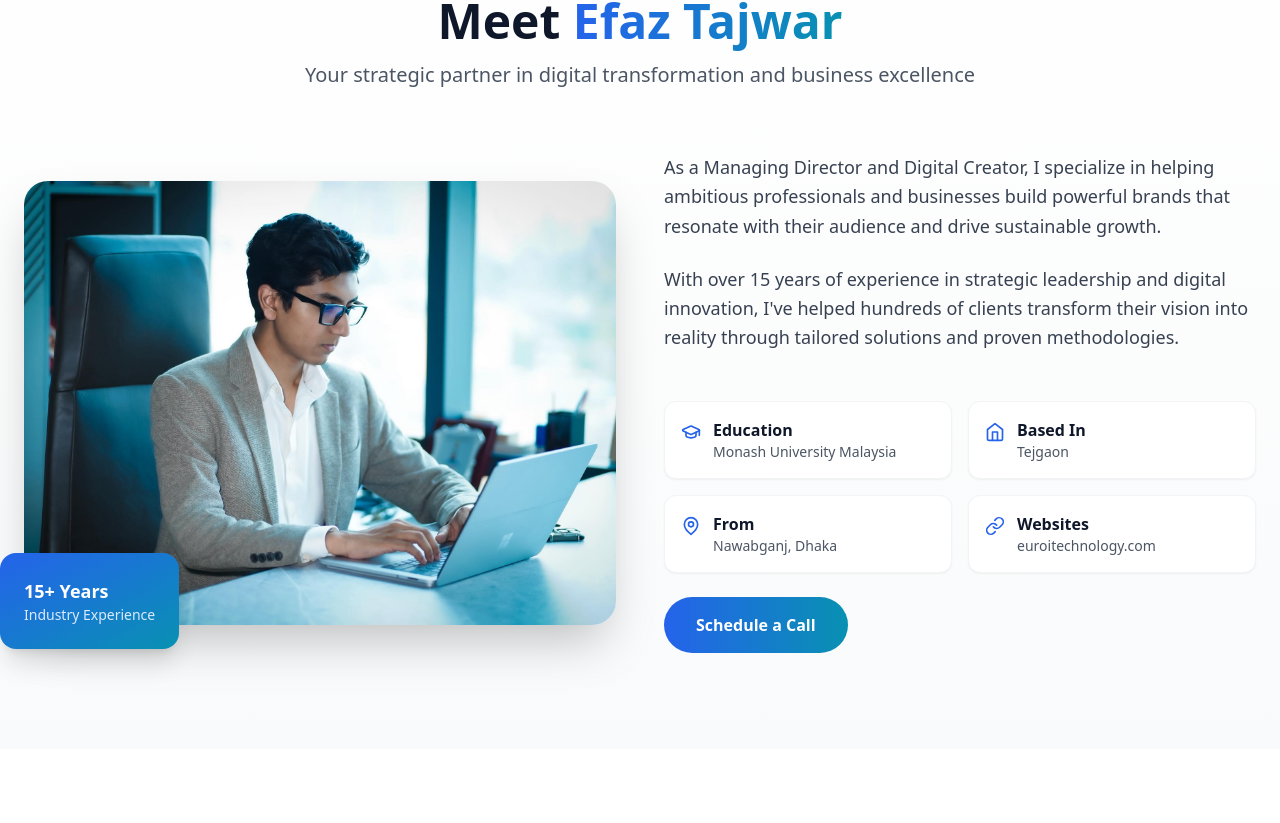
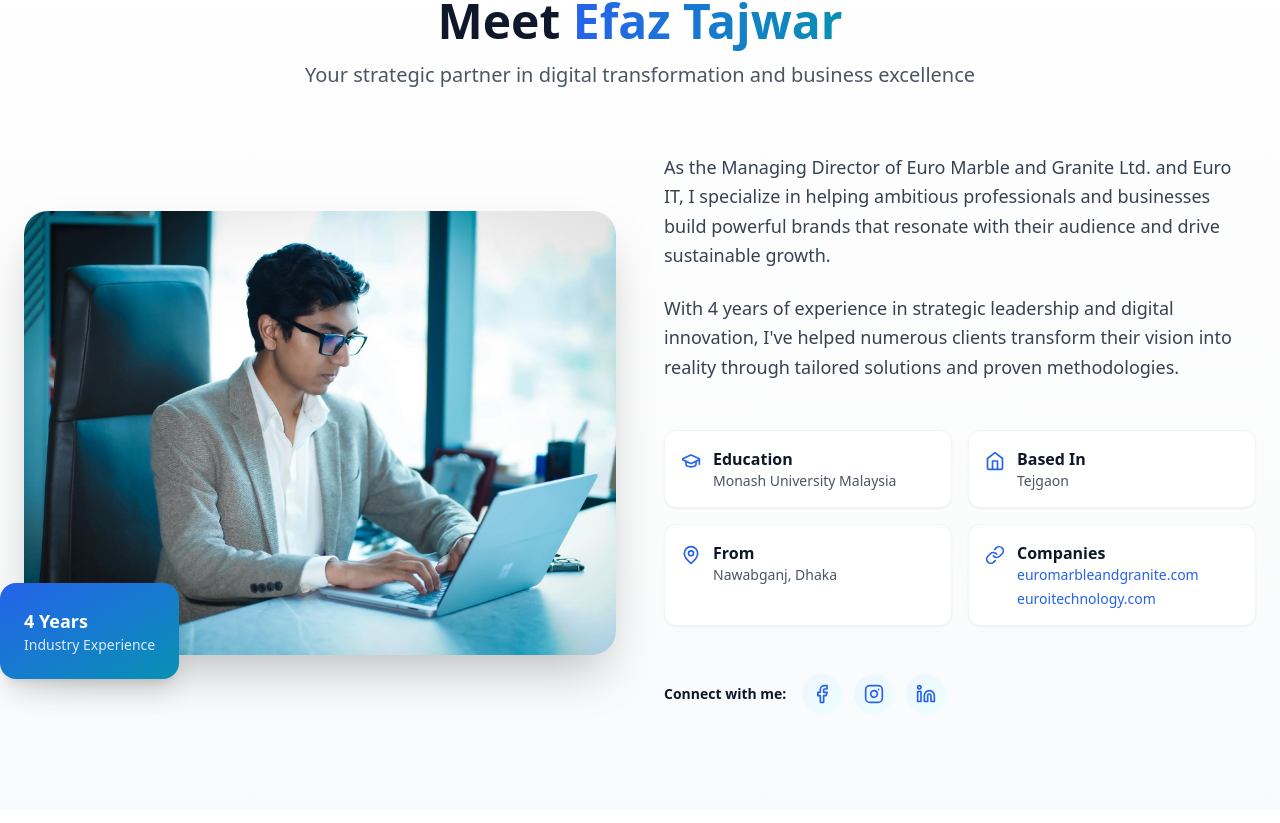
Before and after one commit to RafiMohammadHasib/efaztajwar, a React (Vite) app: page / in a window 1280 px wide. Shown: the part 1097-1920 px from the top of the page. Built offline with nearby package versions, Linux system fonts and the light colour scheme.

Commit message:
Updated Hero.tsx

```diff
--- a/src/components/About.tsx
+++ b/src/components/About.tsx
@@ -1,4 +1,4 @@
-import { MapPin, GraduationCap, Home, Link as LinkIcon } from 'lucide-react';
+import { MapPin, GraduationCap, Home, Link as LinkIcon, Facebook, Instagram, Linkedin } from 'lucide-react';
 
 export default function About() {
   return (
@@ -23,18 +23,18 @@ export default function About() {
               />
             </div>
             <div className="absolute -bottom-6 -left-6 bg-gradient-to-br from-blue-600 to-cyan-600 rounded-2xl p-6 shadow-xl">
-              <p className="text-white font-bold text-lg">15+ Years</p>
+              <p className="text-white font-bold text-lg">4 Years</p>
               <p className="text-blue-100 text-sm">Industry Experience</p>
             </div>
           </div>
 
           <div className="space-y-6">
             <p className="text-lg text-gray-700 leading-relaxed">
-              As a Managing Director and Digital Creator, I specialize in helping ambitious professionals and businesses build powerful brands that resonate with their audience and drive sustainable growth.
+              As the Managing Director of Euro Marble and Granite Ltd. and Euro IT, I specialize in helping ambitious professionals and businesses build powerful brands that resonate with their audience and drive sustainable growth.
             </p>
 
             <p className="text-lg text-gray-700 leading-relaxed">
-              With over 15 years of experience in strategic leadership and digital innovation, I've helped hundreds of clients transform their vision into reality through tailored solutions and proven methodologies.
+              With 4 years of experience in strategic leadership and digital innovation, I've helped numerous clients transform their vision into reality through tailored solutions and proven methodologies.
             </p>
 
             <div className="grid sm:grid-cols-2 gap-4 pt-6">
@@ -65,15 +65,29 @@ export default function About() {
               <div className="flex items-start space-x-3 bg-white p-4 rounded-xl shadow-sm border border-gray-100">
                 <LinkIcon className="text-blue-600 flex-shrink-0 mt-1" size={20} />
                 <div>
-                  <p className="font-semibold text-slate-900">Websites</p>
-                  <p className="text-sm text-gray-600">euroitechnology.com</p>
+                  <p className="font-semibold text-slate-900">Companies</p>
+                  <div className="space-y-1">
+                    <a href="https://euromarbleandgranite.com" target="_blank" rel="noopener noreferrer" className="text-sm text-blue-600 hover:text-blue-700 block">euromarbleandgranite.com</a>
+                    <a href="https://euroitechnology.com" target="_blank" rel="noopener noreferrer" className="text-sm text-blue-600 hover:text-blue-700 block">euroitechnology.com</a>
+                  </div>
                 </div>
               </div>
             </div>
 
-            <a href="#contact" className="inline-block bg-gradient-to-r from-blue-600 to-cyan-600 text-white px-8 py-4 rounded-full font-semibold hover:shadow-xl transition-all hover:scale-105 mt-6">
-              Schedule a Call
-            </a>
+            <div className="flex items-center space-x-4 pt-6">
+              <p className="text-sm font-semibold text-slate-900">Connect with me:</p>
+              <div className="flex space-x-3">
+                <a href="https://www.facebook.com/efaz.tajwar.7" target="_blank" rel="noopener noreferrer" className="w-10 h-10 bg-gradient-to-br from-blue-50 to-cyan-50 rounded-full flex items-center justify-center hover:scale-110 transition-transform">
+                  <Facebook className="text-blue-600" size={20} />
+                </a>
+                <a href="https://www.instagram.com/efaz_tajwar" target="_blank" rel="noopener noreferrer" className="w-10 h-10 bg-gradient-to-br from-blue-50 to-cyan-50 rounded-full flex items-center justify-center hover:scale-110 transition-transform">
+                  <Instagram className="text-blue-600" size={20} />
+                </a>
+                <a href="https://www.linkedin.com/in/efaz-tajwar" target="_blank" rel="noopener noreferrer" className="w-10 h-10 bg-gradient-to-br from-blue-50 to-cyan-50 rounded-full flex items-center justify-center hover:scale-110 transition-transform">
+                  <Linkedin className="text-blue-600" size={20} />
+                </a>
+              </div>
+            </div>
           </div>
         </div>
       </div>
--- a/src/components/Hero.tsx
+++ b/src/components/Hero.tsx
@@ -52,7 +52,7 @@ export default function Hero() {
           <div className="space-y-8">
             <div className="inline-block">
               <span className="text-sm font-medium text-gray-300 bg-white/10 px-4 py-2 rounded-full backdrop-blur-sm">
-                Managing Director & Digital Creator
+                Managing Director of Euro Marble and Granite Ltd. & Euro IT
               </span>
             </div>
 
--- a/src/components/Stats.tsx
+++ b/src/components/Stats.tsx
@@ -3,7 +3,7 @@ import { TrendingUp, Users, Award, Briefcase } from 'lucide-react';
 const stats = [
   { icon: TrendingUp, value: '200+', label: 'Projects Delivered' },
   { icon: Users, value: '85+', label: 'Happy Clients' },
-  { icon: Award, value: '15+', label: 'Years Experience' },
+  { icon: Award, value: '4', label: 'Years Experience' },
   { icon: Briefcase, value: '500+', label: 'Success Stories' },
 ];
 
```
